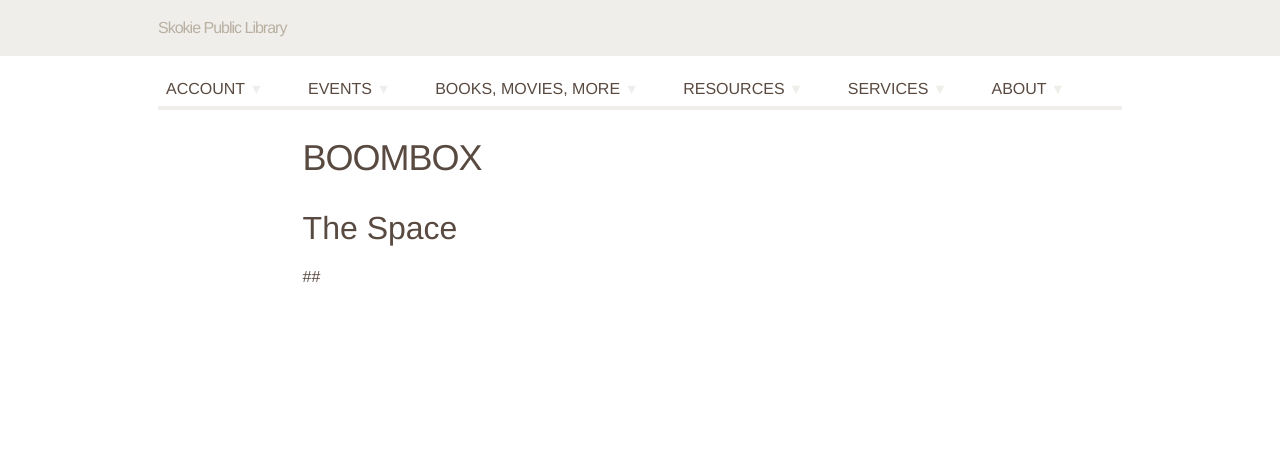
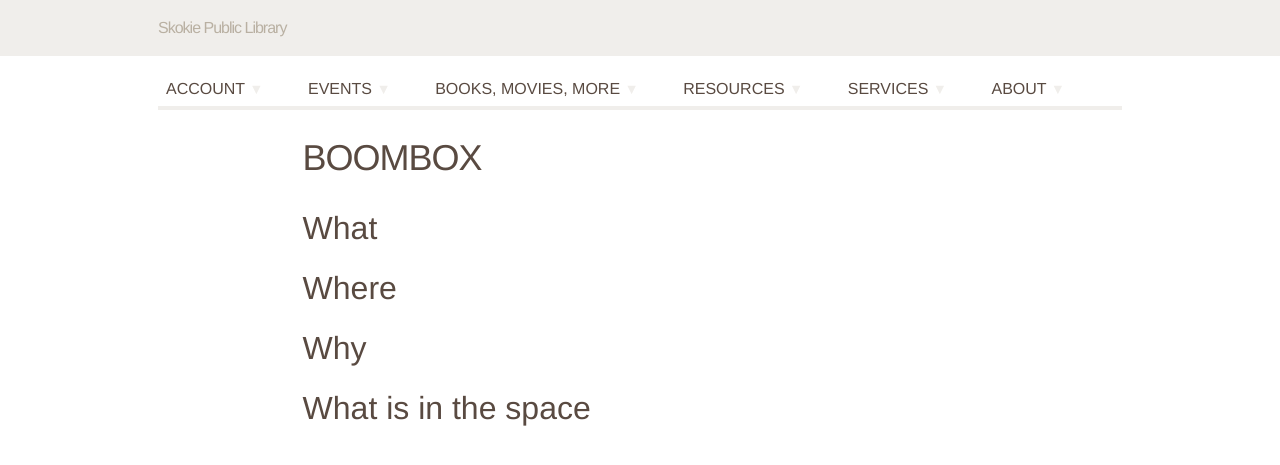
Before and after one commit to skokielibrary/spl-content, a Jekyll site: the page built from _content/mick/services--learning-labs--boombox.markdown, in a window 1280 px wide. Shown: the top 465 px of the page. Built offline with Jekyll 4.4.1, drawn with Linux system fonts in a browser that asks for light colours; some web fonts are replaced.

Commit message:
Updated services--learning-labs--boombox.markdown

```diff
--- a/_content/mick/services--learning-labs--boombox.markdown
+++ b/_content/mick/services--learning-labs--boombox.markdown
@@ -4,5 +4,7 @@ title: BOOMbox
 published: true
 ---
 
-## The Space
-##
+## What
+## Where
+## Why
+## What is in the space
```
